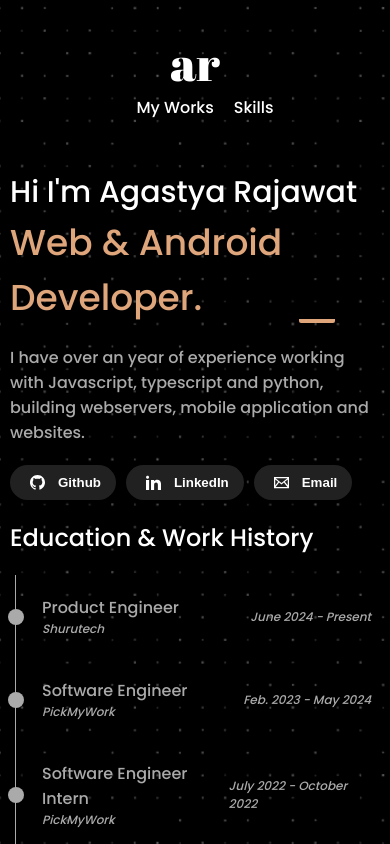
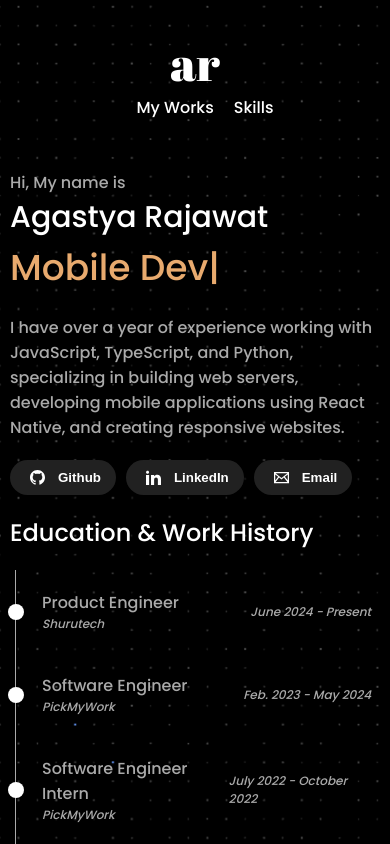
Before and after one commit to Agastya909/persona-website, a React (Vite) app: page / in a window 390 px wide. Shown: the top 844 px of the page. Built offline with nearby package versions, Linux system fonts and the light colour scheme.

Commit message:
Change content, remove some animations, refactor works page

```diff
--- a/src/component/nav.css
+++ b/src/component/nav.css
@@ -10,18 +10,6 @@
   flex-direction: row;
   justify-content: space-between;
   align-items: baseline;
-  animation: nav 0.5s cubic-bezier(0.95, 0.05, 0.795, 0.035);
-}
-
-@keyframes nav {
-  0% {
-    opacity: 0;
-    transform: translateY(25px);
-  }
-  100% {
-    opacity: 1;
-    transform: translateY(0);
-  }
 }
 
 .nav-link {
--- a/src/pages/home/home.css
+++ b/src/pages/home/home.css
@@ -8,29 +8,14 @@
   color: #ffb84c;
 }
 
+.hi {
+  margin-top: 35px;
+  color: #aaaaaa;
+}
+
 .home-name {
   position: relative;
   animation: changeNameColor 10s infinite alternate;
-}
-
-.intro-sub-home-child::before {
-  content: "";
-  position: absolute;
-  top: 30px;
-  height: 24px;
-  width: 64px;
-  border-radius: 2px;
-  border-bottom: solid 4px;
-  animation: oscillateUnderline 2s infinite ease-in-out alternate;
-}
-
-@keyframes oscillateUnderline {
-  from {
-    left: 0;
-  }
-  to {
-    left: 85%;
-  }
 }
 
 @keyframes changeNameColor {
@@ -52,7 +37,6 @@
 }
 
 .intro-main-home {
-  margin-top: 100px;
   font-size: 32px;
 }
 
@@ -103,7 +87,7 @@
   height: 16px;
   width: 16px;
   border-radius: 16px;
-  background-color: #aaa;
+  background-color: #fff;
 }
 
 .timeline-card {
@@ -159,19 +143,14 @@
     margin: 10px;
     color: #fff;
   }
-
-  .intro-sub-home-child::before {
-    content: "";
-    position: absolute;
-    top: 90px;
-    height: 24px;
-    width: 56px;
-  }
 }
 
 @media screen and (max-width: 480px) {
+  .hi {
+    margin-top: 50px;
+  }
+
   .intro-main-home {
-    margin-top: 50px;
     font-size: 30px;
   }
 
--- a/src/pages/home/home.jsx
+++ b/src/pages/home/home.jsx
@@ -1,6 +1,6 @@
 import Nav from "../../component/Nav";
 import "./home.css";
-
+import { useState, useEffect } from "react";
 const TIMELINE_DATA = [
   {
     id: 0,
@@ -31,20 +31,46 @@ const TIMELINE_DATA = [
     end_date: "July 2023",
   },
 ];
+const words = ["Backend Developer", "Mobile Developer", "Frontend Developer"];
 
 const Home = () => {
+  const [currentWordIndex, setCurrentWordIndex] = useState(0);
+  const [displayedText, setDisplayedText] = useState("");
+  const [deleting, setDeleting] = useState(false);
+  const [speed] = useState(100);
+
+  useEffect(() => {
+    const currentWord = words[currentWordIndex];
+    if (!deleting && displayedText === currentWord) {
+      setTimeout(() => setDeleting(true), 1000);
+    } else if (deleting && displayedText === "") {
+      setDeleting(false);
+      setCurrentWordIndex((prev) => (prev + 1) % words.length);
+    }
+    const timeout = setTimeout(() => {
+      if (!deleting) {
+        setDisplayedText(currentWord.slice(0, displayedText.length + 1));
+      } else {
+        setDisplayedText(currentWord.slice(0, displayedText.length - 1));
+      }
+    }, speed);
+    return () => clearTimeout(timeout);
+  }, [displayedText, deleting, currentWordIndex, speed]);
+
   return (
     <div className="main-home">
       <Nav />
       <div>
-        <p className="intro-main-home">{"Hi I'm Agastya Rajawat"} </p>
+        <p className="hi">{"Hi, My name is"}</p>
+        <p className="intro-main-home">{"Agastya Rajawat"} </p>
         <div className="intro-sub-home home-name">
-          <p className="intro-sub-home-child">
-            {"Web & Android Developer."}
-          </p>
+          <span className="intro-sub-home-child">{displayedText}</span>
+          <span className="cursor">|</span>
         </div>
         <p className="intro-desc-home">
-          I have over an year of experience working with Javascript, typescript and python, building webservers, mobile application and websites.
+          I have over a year of experience working with JavaScript, TypeScript,
+          and Python, specializing in building web servers, developing mobile
+          applications using React Native, and creating responsive websites.
         </p>
         <div className="btn-group">
           <button
@@ -142,14 +168,7 @@ const Home = () => {
           })}
         </div>
       </div>
-      <div style={{ marginTop: 200 }}>
-        <a
-          href="https://www.svgbackgrounds.com/set/free-svg-backgrounds-and-patterns/"
-          style={{ textDecoration: "none", color: "#343434" }}
-        >
-          SVG Background by SVGBackgrounds.com
-        </a>
-      </div>
+      <div style={{ margin: "50px" }} />
     </div>
   );
 };
--- a/src/pages/project/Project.jsx
+++ b/src/pages/project/Project.jsx
@@ -9,19 +9,31 @@ const ITEMS = [
     description:
       "A simple workout app built using React native to store workout logs.",
     link: "https://github.com/Agastya909/workoutTracker",
+    techStack: ["Typescript", "React Native", "Redux", "Firebase"],
   },
   {
     id: 1,
     title: "Coffee Shop UI",
     description: "A UI only application for a shop selling drinks and coffee.",
     link: "https://github.com/Agastya909/coffeeHouse",
+    techStack: ["Typescript", "React Native", "Redux"],
   },
   {
     id: 2,
-    title: "Video Streaming Application",
+    title: "Video Streaming over web",
     description:
-      "A Mobile video streaming application with upload video functionality. Also supports searching for content.",
+      "A web app for video streaming with upload video functionality. Also supports searching for content.",
+    link: "https://github.com/Agastya909/natflux-web",
+    techStack: ["Typescript", "NextJS"],
+    language: "Typescript",
+  },
+  {
+    id: 3,
+    title: "Short format video streaming app",
+    description: `A Mobile video streaming application. Mobile version of the above project.`,
     link: "https://github.com/Agastya909/natflux-android",
+    techStack: ["Typescript", "React Native", "Redux"],
+    language: "Typescript",
   },
 ];
 
@@ -33,10 +45,16 @@ const Card = ({ item }) => {
       target="_blank"
     >
       <div className="project-card">
-        <div className="gradient" />
         <div className="project-info">
           <p className="project-name">{item.title}</p>
           <p className="project-desc">{item.description}</p>
+          <div className="tech-stack">
+            {item.techStack.map((tech, index) => (
+              <span key={index} className="tech-stack-name">
+                {tech}
+              </span>
+            ))}
+          </div>
         </div>
       </div>
     </a>
--- a/src/pages/project/project.css
+++ b/src/pages/project/project.css
@@ -16,23 +16,10 @@
   background-color: #212121;
   display: flex;
   flex-direction: row;
-  border-radius: 20px;
-  padding: 10px;
-  margin: 10px auto;
+  border-radius: 15px;
+  padding: 15px;
+  margin: 15px auto;
   transition: transform 0.15s;
-}
-
-.gradient {
-  margin-right: 20px;
-  height: 75px;
-  width: 75px;
-  border-radius: 20px;
-  background: rgb(63, 94, 251);
-  background: radial-gradient(
-    circle,
-    rgba(63, 94, 251, 1) 0%,
-    rgba(252, 70, 107, 1) 100%
-  );
 }
 
 .project-info {
@@ -47,9 +34,25 @@
   font-size: 14px;
   color: #aaaaaa;
 }
+.tech-stack {
+  margin-top: 10px;
+}
+.tech-stack-name {
+  background-color: #323232;
+  margin-right: 10px;
+  margin-top: 5px;
+  padding: 6px 10px;
+  font-size: 14px;
+  border-radius: 8px;
+  color: #ddd;
+  box-shadow: -5px 5px 15px rgba(0, 0, 0, 0.25);
+}
 
 .project-card:hover {
-  transform: scale(1.05);
+  background-color: #024bb2;
+  .tech-stack-name {
+    background-color: #2b59c3;
+  }
 }
 
 @media screen and (max-width: 639px) {
```
